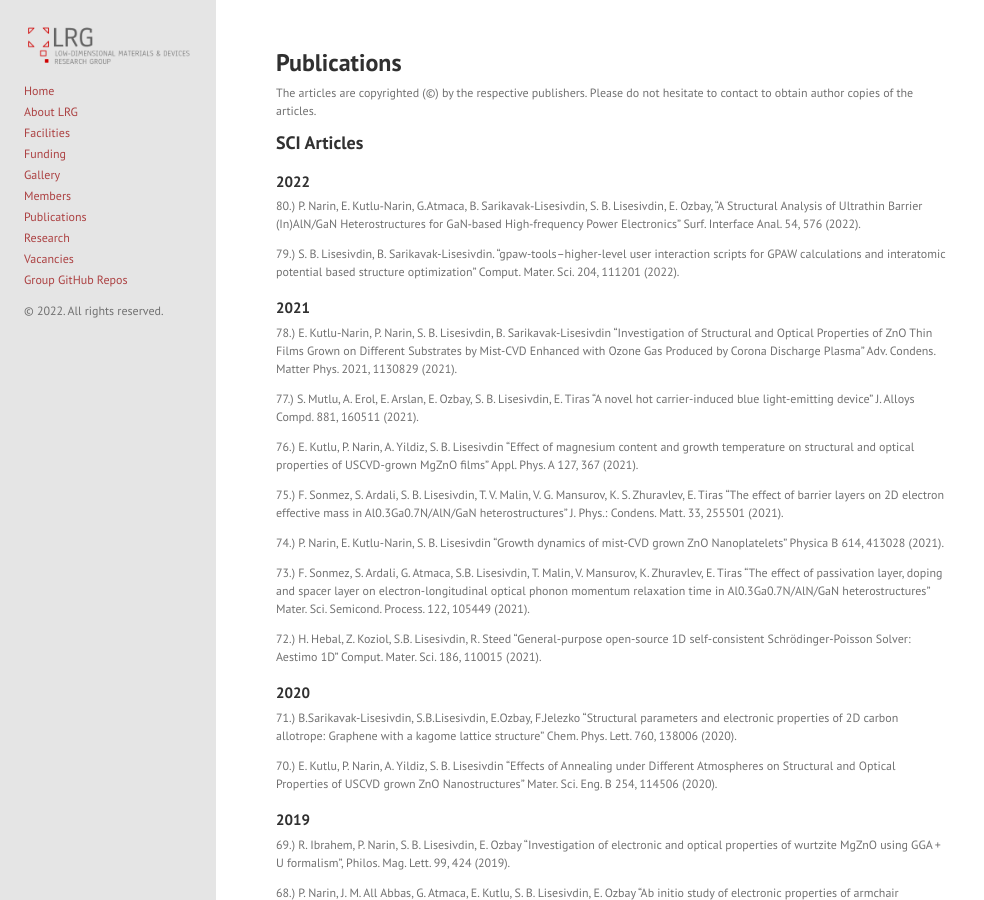
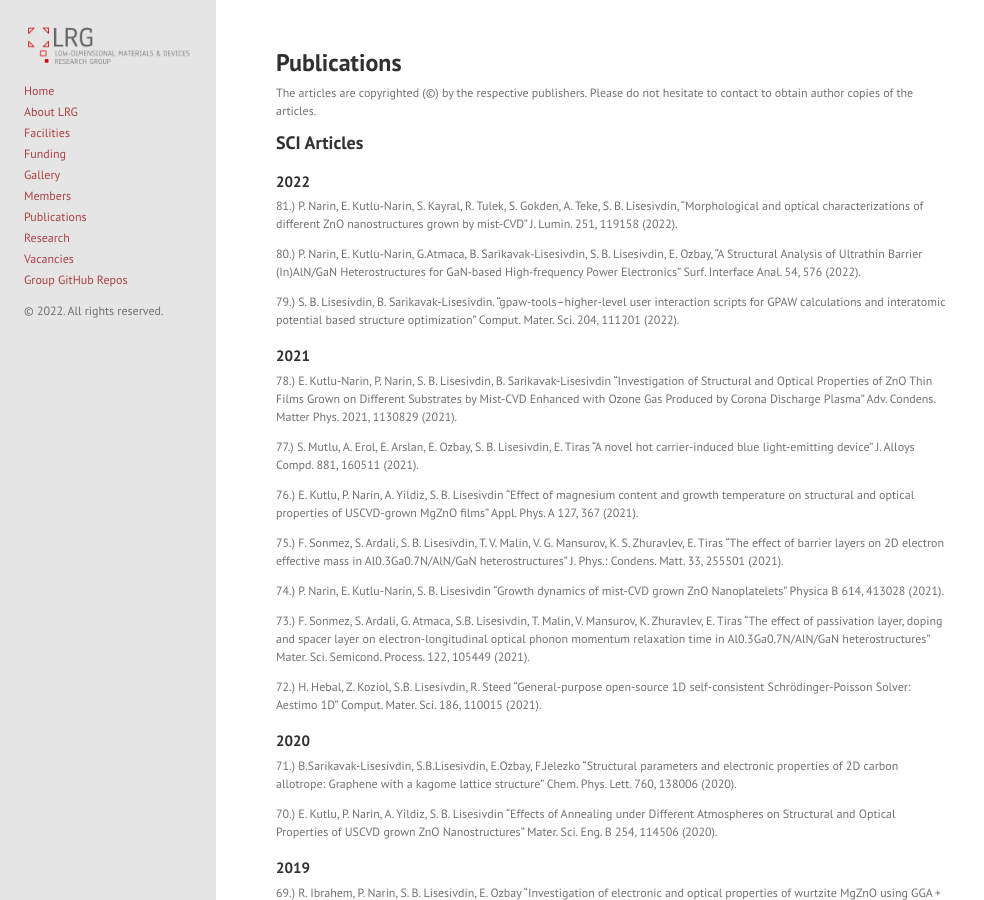
Before and after one commit to lrgresearch/oldwebsite, a Jekyll site: the page built from publications.md, in a window 1280 px wide and 900 px high. Shown: the whole window, without its empty margins (0-984 px from the left). Built offline with Jekyll 4.4.1, drawn with Linux system fonts in a browser that asks for light colours.

Commit message:
Update publications.md

```diff
--- a/publications.md
+++ b/publications.md
@@ -8,6 +8,8 @@ The articles are copyrighted (©) by the respective publishers. Please do not he
 ## SCI Articles
 
 ### 2022
+
+81.) P. Narin, E. Kutlu‐Narin, S. Kayral, R. Tulek, S. Gokden, A. Teke, S. B. Lisesivdin, "Morphological and optical characterizations of different ZnO nanostructures grown by mist-CVD" J. Lumin. 251, 119158 (2022).
 
 80.) P. Narin, E. Kutlu‐Narin, G.Atmaca, B. Sarikavak‐Lisesivdin, S. B. Lisesivdin, E. Ozbay, "A Structural Analysis of Ultrathin Barrier (In)AlN/GaN Heterostructures for GaN‐based High‐frequency Power Electronics" Surf. Interface Anal. 54, 576 (2022).
 
```
